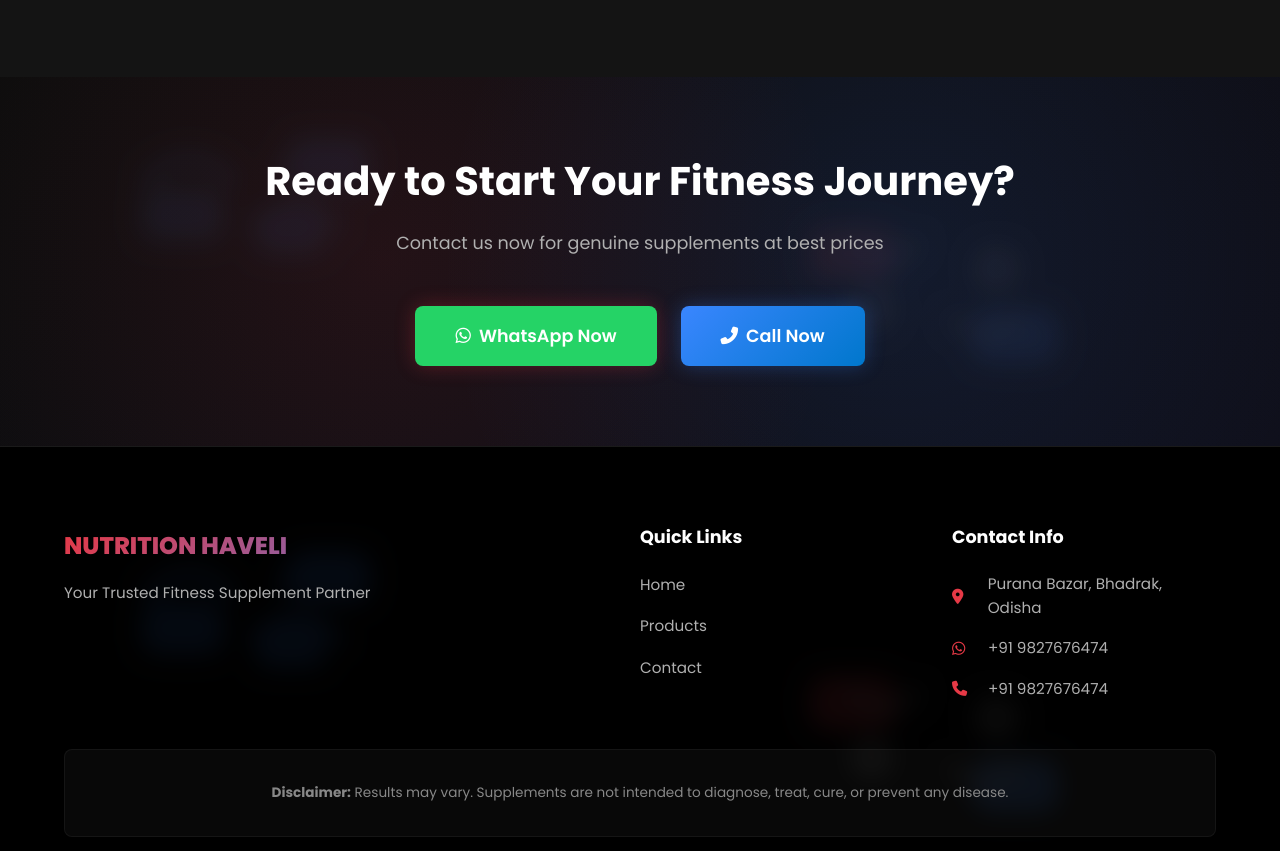
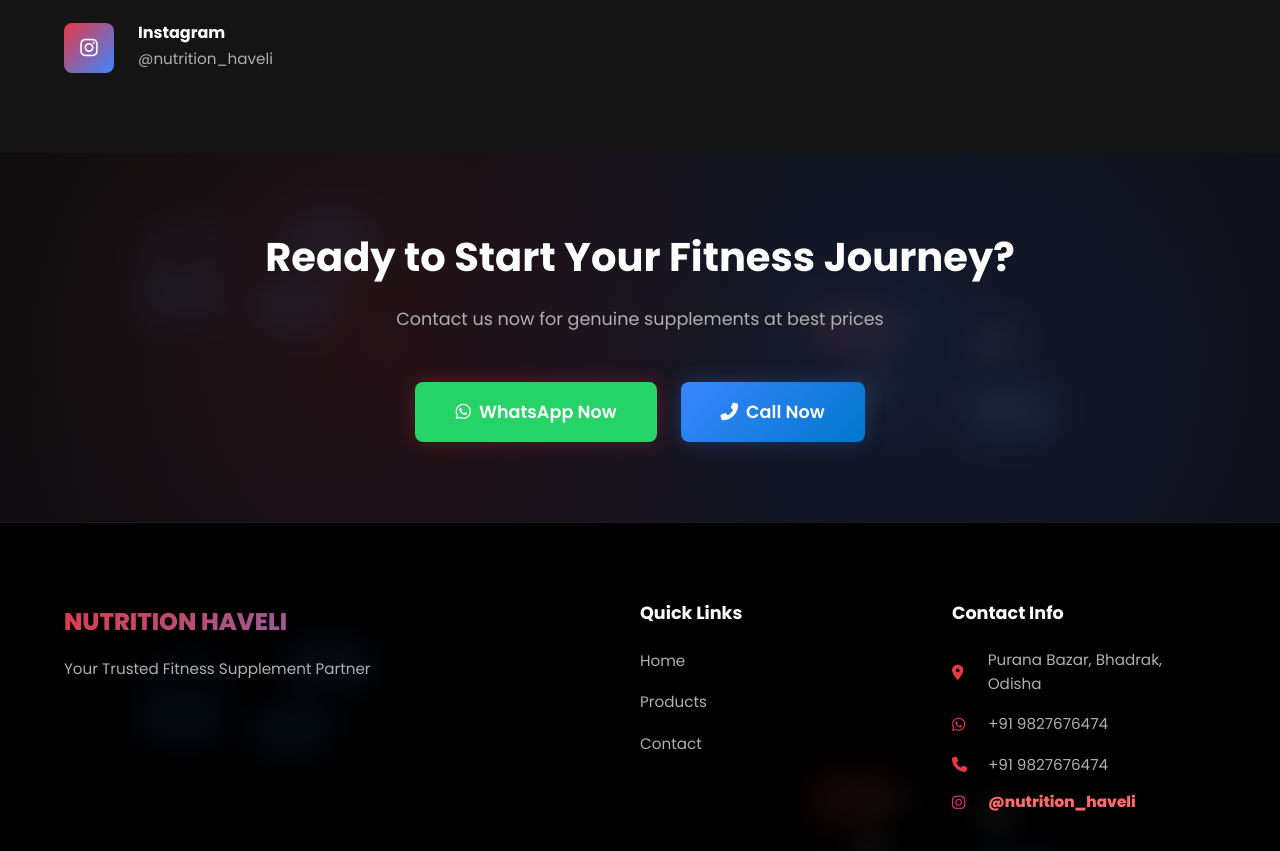
Before and after one commit to quadrinigat00/nutrition-haveli, a plain HTML site: page index.html in a window 1280 px wide. Shown: the part 4601-5452 px from the top of the page. Drawn offline with nearby package versions, Linux system fonts and the light colour scheme.

Commit message:
instagram widget added

```diff
--- a/css/style.css
+++ b/css/style.css
@@ -1572,8 +1572,107 @@ p:last-child {
     }
 }
 
+/* ============================================
+   CONTACT ITEM (Call/WhatsApp/Instagram)
+   ============================================ */
+.contact-item {
+    display: flex;
+    align-items: flex-start;
+    gap: var(--spacing-md);
+}
+
+.contact-icon-frame {
+    width: 50px;
+    height: 50px;
+    display: flex;
+    align-items: center;
+    justify-content: center;
+    background: linear-gradient(135deg, var(--color-accent-red), var(--color-accent-blue));
+    border-radius: var(--radius-md);
+    flex-shrink: 0;
+}
+
+.contact-icon-frame i {
+    color: var(--color-white);
+    font-size: 1.25rem;
+}
+
+.contact-text {
+    display: flex;
+    flex-direction: column;
+    gap: 0.25rem;
+}
+
+.contact-text h3 {
+    font-size: 1rem;
+    color: var(--color-white);
+    margin: 0;
+}
+
+.contact-text p,
+.contact-text p a {
+    font-size: 0.95rem;
+    color: var(--color-text-secondary);
+    margin: 0;
+    font-family: var(--font-primary);
+}
+
+.contact-text p a {
+    text-decoration: none;
+}
+
+.contact-text p a:hover {
+    color: var(--color-text-primary);
+}
+
+/* ============================================
+   Instagram handle links used in Location + Footer (legacy classes)
+   ============================================ */
+.location-instagram-link,
+.footer-instagram-handle {
+    color: var(--color-accent-red-light);
+    font-weight: 800;
+    font-size: 0.95rem;
+    line-height: 1.2;
+    display: inline-block;
+    text-decoration: none;
+    transition: var(--transition-normal);
+}
+
+.location-instagram-link i,
+.footer-instagram-handle i {
+    color: inherit;
+}
+
+.location-instagram-link:hover,
+.footer-instagram-handle:hover {
+    background: linear-gradient(135deg, #E1306C, #C13584);
+    -webkit-background-clip: text;
+    -webkit-text-fill-color: transparent;
+    background-clip: text;
+    text-shadow: 0 0 14px rgba(225,48,108,0.35), 0 0 18px rgba(193,53,132,0.25);
+}
+
+/* Keep icon color gradient when used standalone */
+.location-item .fa-instagram,
+.footer-contact .fa-instagram {
+    background: linear-gradient(135deg, #E1306C, #C13584);
+    -webkit-background-clip: text;
+    -webkit-text-fill-color: transparent;
+    background-clip: text;
+}
+
+/* Ensure new Instagram contact p link matches muted contact text color (no forced pink) */
+.contact-text p a,
+.contact-text p a:visited {
+    color: var(--color-text-secondary);
+    -webkit-text-fill-color: initial;
+}
+
 /* Small Mobile */
 @media (max-width: 480px) {
+
+
     .hero-cta {
         flex-direction: column;
         align-items: center;
--- a/index.html
+++ b/index.html
@@ -432,6 +432,18 @@
                             <p>+91 9827676474</p>
                         </div>
                     </div>
+
+                    <div class="contact-item">
+                        <div class="contact-icon-frame">
+                            <i class="fab fa-instagram"></i>
+                        </div>
+                        <div class="contact-text">
+                            <h3 data-en="Instagram" data-hi="इंस्टाग्राम">Instagram</h3>
+                            <p><a href="https://www.instagram.com/nutrition_haveli?igsh=MWxhN3l1M3h2cHlsbQ==" target="_blank">@nutrition_haveli</a></p>
+                        </div>
+                    </div>
+
+
                 </div>
 
                 <!-- Map Placeholder -->
@@ -512,6 +524,11 @@
                             <i class="fas fa-phone"></i>
                             <span>+91 9827676474</span>
                         </li>
+                        <li>
+                            <i class="fab fa-instagram"></i>
+                            <a href="https://www.instagram.com/nutrition_haveli?igsh=MWxhN3l1M3h2cHlsbQ==" target="_blank" class="footer-instagram-handle">@nutrition_haveli</a>
+                        </li>
+
                     </ul>
                 </div>
             </div>
```
